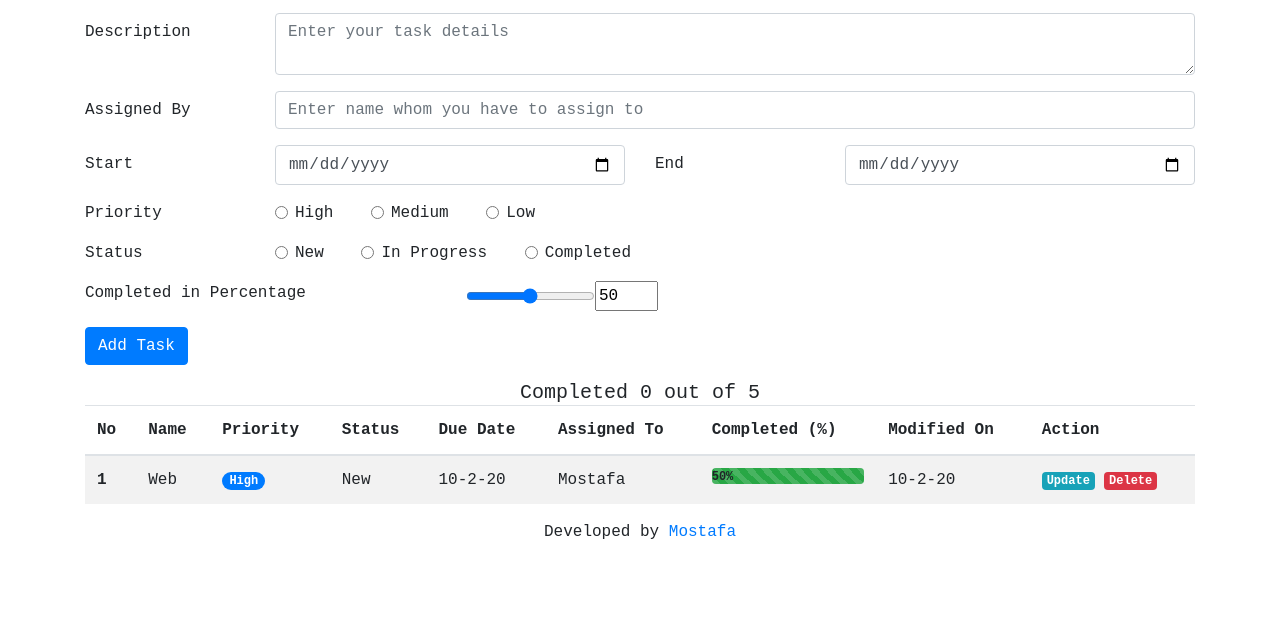
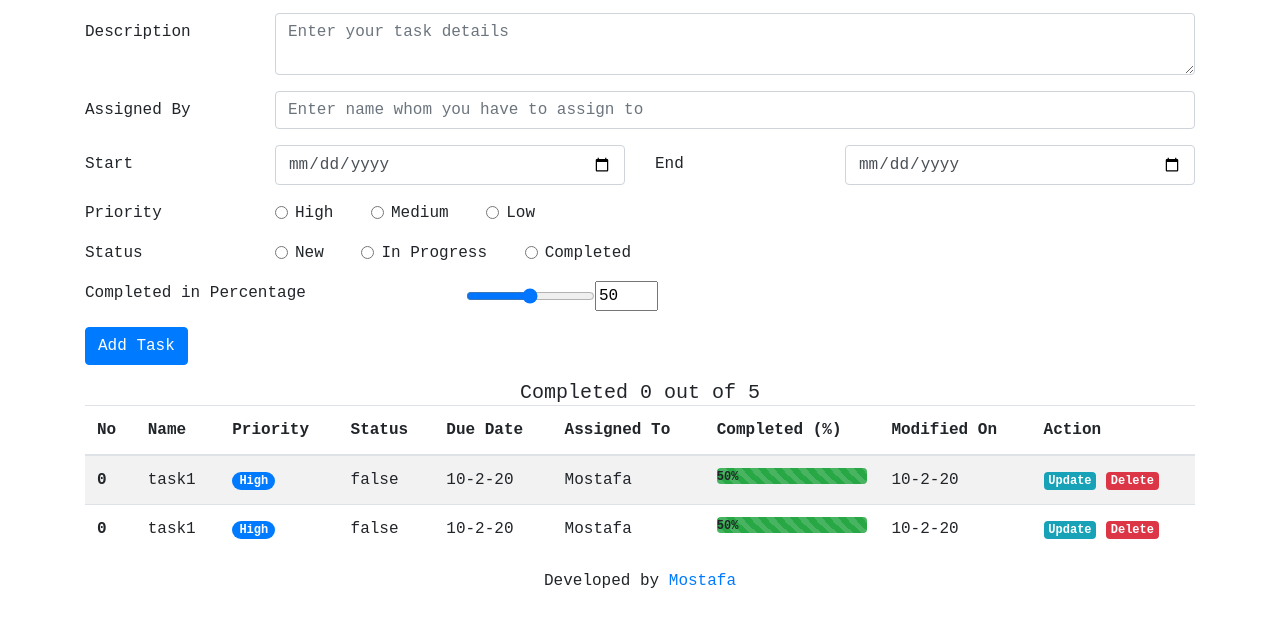
Before and after one commit to bdmostafa/task-manager, a plain HTML site: page index.html in a window 1280 px wide. Shown: the part 102-728 px from the top of the page. Drawn offline with nearby package versions, Linux system fonts and the light colour scheme; a web font is replaced by a local one.

Commit message:
UIController functionality and Populated with DOM

```diff
--- a/app.js
+++ b/app.js
@@ -1,5 +1,5 @@
 // Function to control task data
-const TaskController = (function() {
+const TaskController = (function () {
     const data = {
         tasks: [
             {
@@ -16,8 +16,61 @@ const TaskController = (function() {
     };
 
     return {
-        getTasks(){
+        getTasks() {
             return data.tasks;
         }
     }
 })()
+
+// Function to local storage
+const StorageConroller = (function () {
+
+})()
+
+// Function to connect with task data into UI DOM
+const UIController = (function () {
+
+    return {
+        populateTask(tasks) {
+            // console.log(tasks);
+            let taskResult = '';
+            tasks.forEach(task => {
+                taskResult += `
+                    <tr>
+                        <th scope="row">${task.id}</th>
+                        <td>${task.title}</td>
+                        <td><span class="badge badge-pill badge-primary">High</span></td>
+                        <td>${task.completed}</td>
+                        <td>10-2-20</td>
+                        <td>Mostafa</td>
+                        <td>
+                            <div class="progress">
+                            <div class="progress-bar-striped bg-success" role="progressbar" style="width: 100%" aria-valuenow="50" aria-valuemin="0" aria-valuemax="100"> <span class="text-black font-weight-bold">50%</span> </div>
+                        </div>
+                        </td>
+                        <td>10-2-20</td>
+                        <td>
+                            <a href="#" class="badge badge-info">Update</a>
+                            <a href="#" class="badge badge-danger">Delete</a>
+                        </td>
+                    </tr>
+                `
+            });
+            document.querySelector('tbody').innerHTML = taskResult;
+        }
+    }
+})()
+
+
+// Function to combine between TaskController and UIController
+const AppController = (function (Task, UI, Storage) {
+    // console.log(Task.getTasks());
+
+    // Getting tasks from data center
+    const tasks = Task.getTasks();
+
+    // Populating tasks in UI
+    UI.populateTask(tasks)
+
+})(TaskController, UIController, StorageConroller)
+// Arguments pass for better way because update/change make easier in future
--- a/index.html
+++ b/index.html
@@ -127,24 +127,7 @@
                   </tr>
                 </thead>
                 <tbody>
-                  <tr>
-                    <th scope="row">1</th>
-                    <td>Web</td>
-                    <td><span class="badge badge-pill badge-primary">High</span></td>
-                    <td>New</td>
-                    <td>10-2-20</td>
-                    <td>Mostafa</td>
-                    <td>
-                        <div class="progress">
-                        <div class="progress-bar-striped bg-success" role="progressbar" style="width: 100%" aria-valuenow="50" aria-valuemin="0" aria-valuemax="100"> <span class="text-black font-weight-bold">50%</span> </div>
-                      </div>
-                    </td>
-                    <td>10-2-20</td>
-                    <td>
-                        <a href="#" class="badge badge-info">Update</a>
-                        <a href="#" class="badge badge-danger">Delete</a>
-                    </td>
-                  </tr>
+
                 </tbody>
               </table>
         </div>
```
